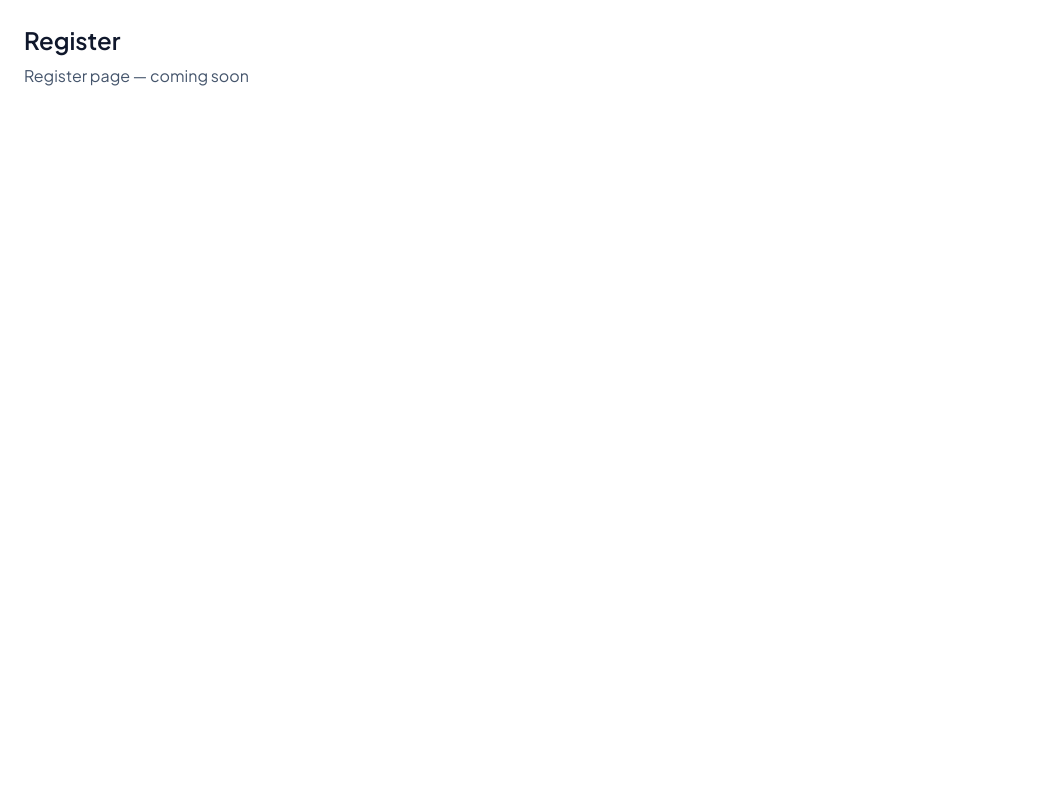
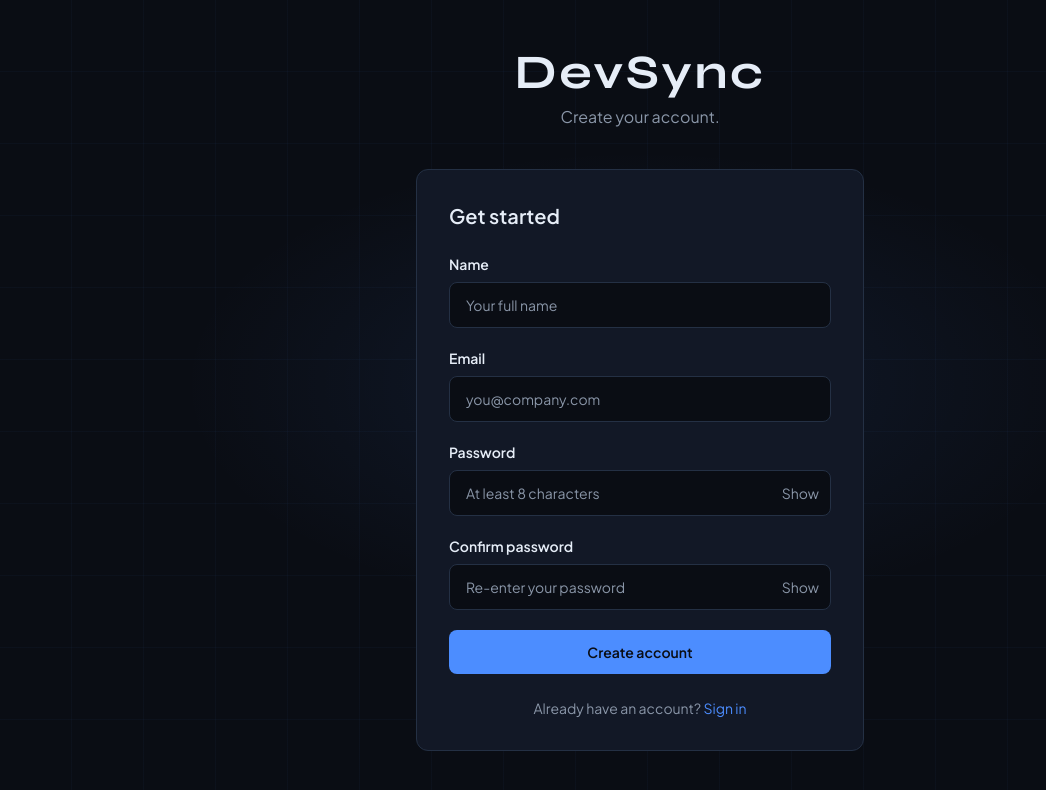
Before and after one commit to KushagraSharma10/DevSync, a React (Vite) app in the folder client/: page /register in a window 1280 px wide. Shown: the top 790 px of the page, without its empty margins (0-1046 px from the left). Built offline with nearby package versions, Linux system fonts and the light colour scheme.

Commit message:
add Register page UI matching Login auth design
Build the Ocean Steel register form with name/email/password fields,
Show/Hide toggles, and Sign in link

```diff
--- a/client/src/pages/Login.tsx
+++ b/client/src/pages/Login.tsx
@@ -68,7 +68,7 @@ const Login = () => {
 
           <p className="mt-6 text-center text-sm text-(--text-muted)">
             New to DevSync?{' '}
-            <Link to="/register" className="text-(--accent) hover:underline">
+            <Link to="/register" className="text-(--accent)">
               Create account
             </Link>
           </p>
--- a/client/src/pages/Register.tsx
+++ b/client/src/pages/Register.tsx
@@ -1,8 +1,118 @@
+import { useState } from 'react'
+import { Link } from 'react-router-dom'
+
 const Register = () => {
+  const [showPassword, setShowPassword] = useState(false)
+  const [showConfirmPassword, setShowConfirmPassword] = useState(false)
+
   return (
-    <div className="min-h-screen p-6 text-slate-900">
-      <h1 className="text-2xl font-semibold">Register</h1>
-      <p className="mt-2 text-slate-600">Register page — coming soon</p>
+    <div className="auth-bg flex min-h-screen items-center justify-center px-4 py-10 text-(--text)">
+      <div className="w-full max-w-md">
+        <div className="text-center">
+          <h1 className="brand text-5xl font-bold tracking-wider">DevSync</h1>
+          <p className="mt-2 text-base text-(--text-muted)">Create your account.</p>
+        </div>
+
+        <div className="mt-10 rounded-xl border border-(--border) bg-(--bg-elevated) p-8">
+          <h2 className="mb-6 text-xl font-semibold">Get started</h2>
+
+          <form
+            className="flex flex-col gap-5"
+            onSubmit={(event) => event.preventDefault()}
+          >
+            <div className="flex flex-col gap-2">
+              <label htmlFor="name" className="text-sm font-semibold text-(--text)">
+                Name
+              </label>
+              <input
+                id="name"
+                name="name"
+                type="text"
+                placeholder="Your full name"
+                autoComplete="name"
+                className="w-full rounded-lg border border-(--border) bg-(--bg) px-4 py-3 text-sm outline-none placeholder:text-(--text-muted) focus:border-(--accent)"
+              />
+            </div>
+
+            <div className="flex flex-col gap-2">
+              <label htmlFor="email" className="text-sm font-semibold text-(--text)">
+                Email
+              </label>
+              <input
+                id="email"
+                name="email"
+                type="email"
+                placeholder="you@company.com"
+                autoComplete="email"
+                className="w-full rounded-lg border border-(--border) bg-(--bg) px-4 py-3 text-sm outline-none placeholder:text-(--text-muted) focus:border-(--accent)"
+              />
+            </div>
+
+            <div className="flex flex-col gap-2">
+              <label htmlFor="password" className="text-sm font-semibold text-(--text)">
+                Password
+              </label>
+              <div className="relative">
+                <input
+                  id="password"
+                  name="password"
+                  type={showPassword ? 'text' : 'password'}
+                  placeholder="At least 8 characters"
+                  autoComplete="new-password"
+                  className="w-full rounded-lg border border-(--border) bg-(--bg) px-4 py-3 pr-14 text-sm outline-none placeholder:text-(--text-muted) focus:border-(--accent)"
+                />
+                <button
+                  type="button"
+                  onClick={() => setShowPassword((prev) => !prev)}
+                  className="absolute top-1/2 right-3 -translate-y-1/2 text-sm text-(--text-muted) hover:text-(--accent)"
+                >
+                  {showPassword ? 'Hide' : 'Show'}
+                </button>
+              </div>
+            </div>
+
+            <div className="flex flex-col gap-2">
+              <label
+                htmlFor="confirmPassword"
+                className="text-sm font-semibold text-(--text)"
+              >
+                Confirm password
+              </label>
+              <div className="relative">
+                <input
+                  id="confirmPassword"
+                  name="confirmPassword"
+                  type={showConfirmPassword ? 'text' : 'password'}
+                  placeholder="Re-enter your password"
+                  autoComplete="new-password"
+                  className="w-full rounded-lg border border-(--border) bg-(--bg) px-4 py-3 pr-14 text-sm outline-none placeholder:text-(--text-muted) focus:border-(--accent)"
+                />
+                <button
+                  type="button"
+                  onClick={() => setShowConfirmPassword((prev) => !prev)}
+                  className="absolute top-1/2 right-3 -translate-y-1/2 text-sm text-(--text-muted) hover:text-(--accent)"
+                >
+                  {showConfirmPassword ? 'Hide' : 'Show'}
+                </button>
+              </div>
+            </div>
+
+            <button
+              type="submit"
+              className="w-full rounded-lg bg-(--accent) py-3 text-sm font-semibold text-(--bg) hover:bg-(--accent-dim)"
+            >
+              Create account
+            </button>
+          </form>
+
+          <p className="mt-6 text-center text-sm text-(--text-muted)">
+            Already have an account?{' '}
+            <Link to="/login" className="text-(--accent)">
+              Sign in
+            </Link>
+          </p>
+        </div>
+      </div>
     </div>
   )
 }
```
